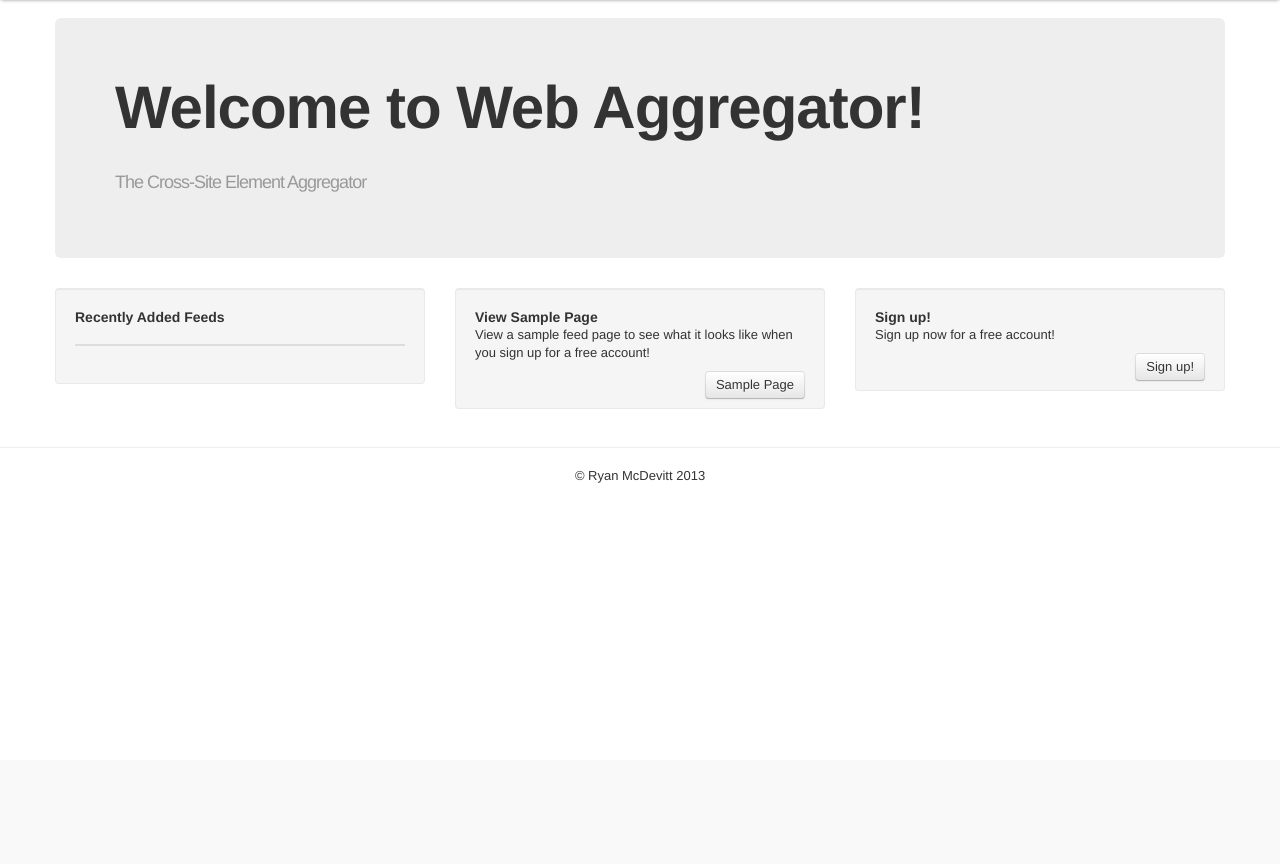
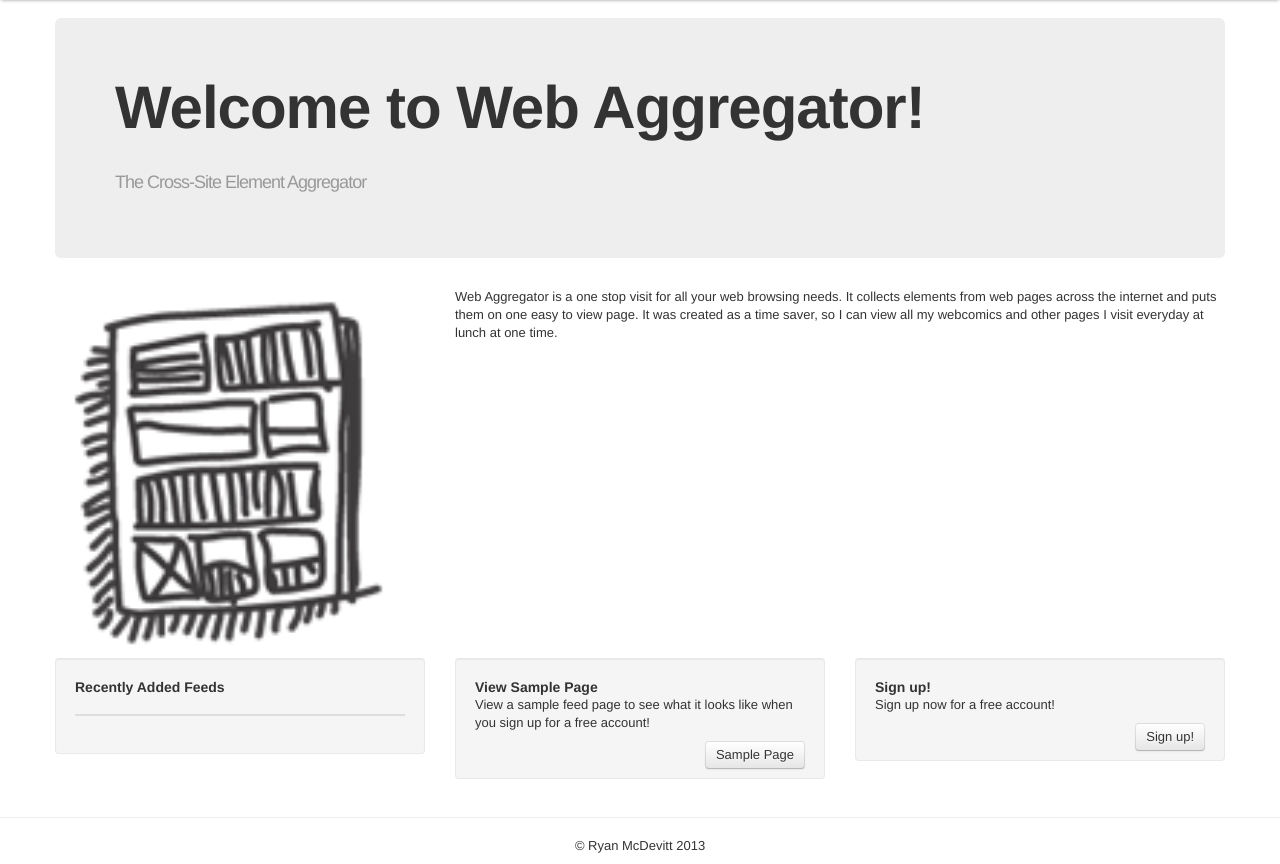
Before and after one commit to mc706/elemegrator, a Django app: template aggregator/feeds/templates/home.html in a window 1280 px wide. Shown: the part 40-904 px from the top of the page. Before the commit the page ends 523 px from the top, so only its background shows below. Run offline with Django 3.2, Linux system fonts and the light colour scheme; the template is opened without the code that fills it, so the values that code supplies are empty; some libraries are stand-ins or nearby versions.

Commit message:
home page description

```diff
--- a/aggregator/feeds/templates/home.html
+++ b/aggregator/feeds/templates/home.html
@@ -6,6 +6,19 @@
             Welcome to Web Aggregator!<br>
             <small>The Cross-Site Element Aggregator</small>
         </h1>
+    </div>
+    <div class=row>
+        <div class=span4>
+            <img src="{{ static }}img/favicon.ico" style=width:100%>
+        </div>
+        <div class=span8>
+            <p>
+                Web Aggregator is a one stop visit for all your web browsing needs. It collects elements from
+                web pages across the internet and puts them on one easy to view page. It was created as a time
+                saver, so I can view all my webcomics and other pages I visit everyday at lunch at one time.
+
+            </p>
+        </div>
     </div>
     <div class=row>
         {% if not user.is_authenticated %}
```
